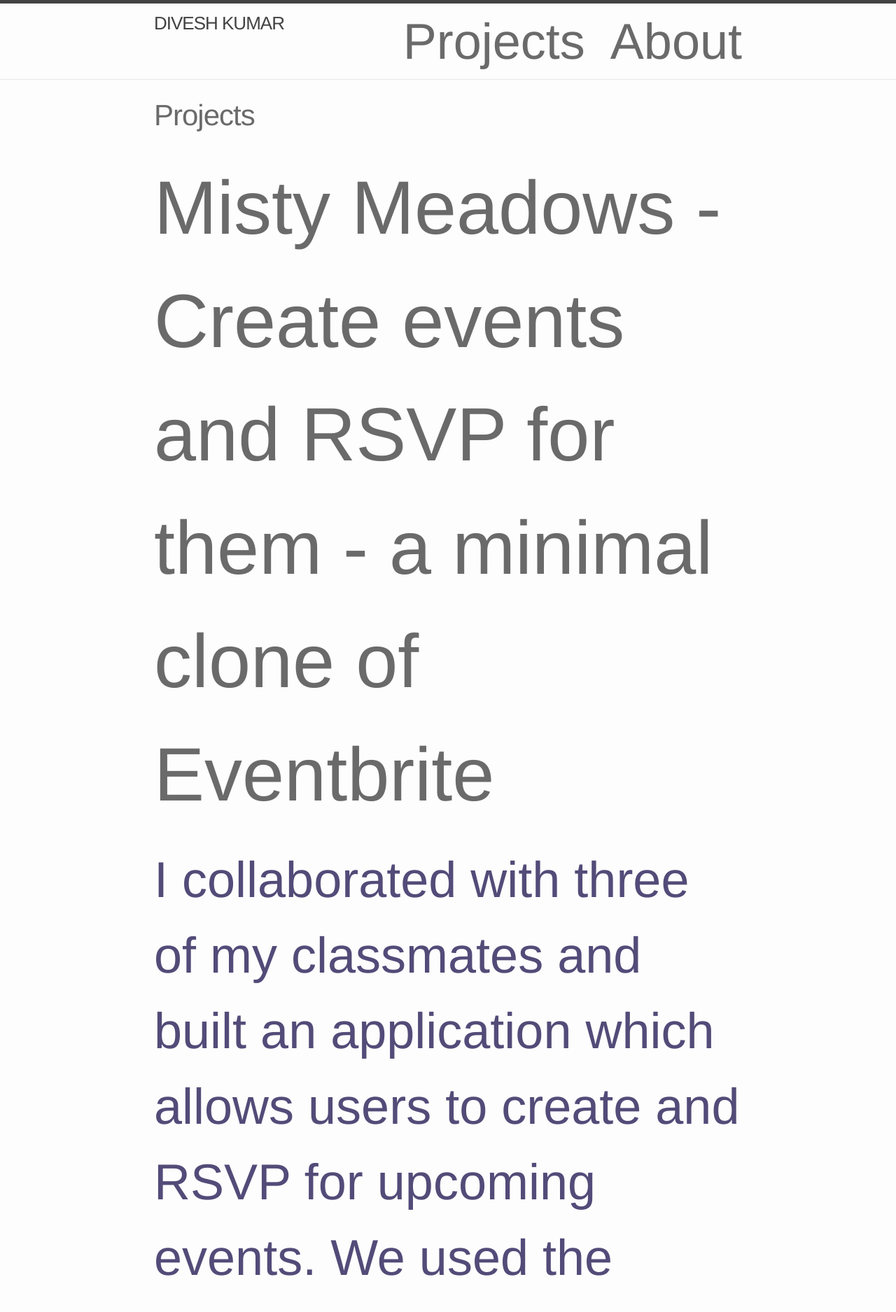
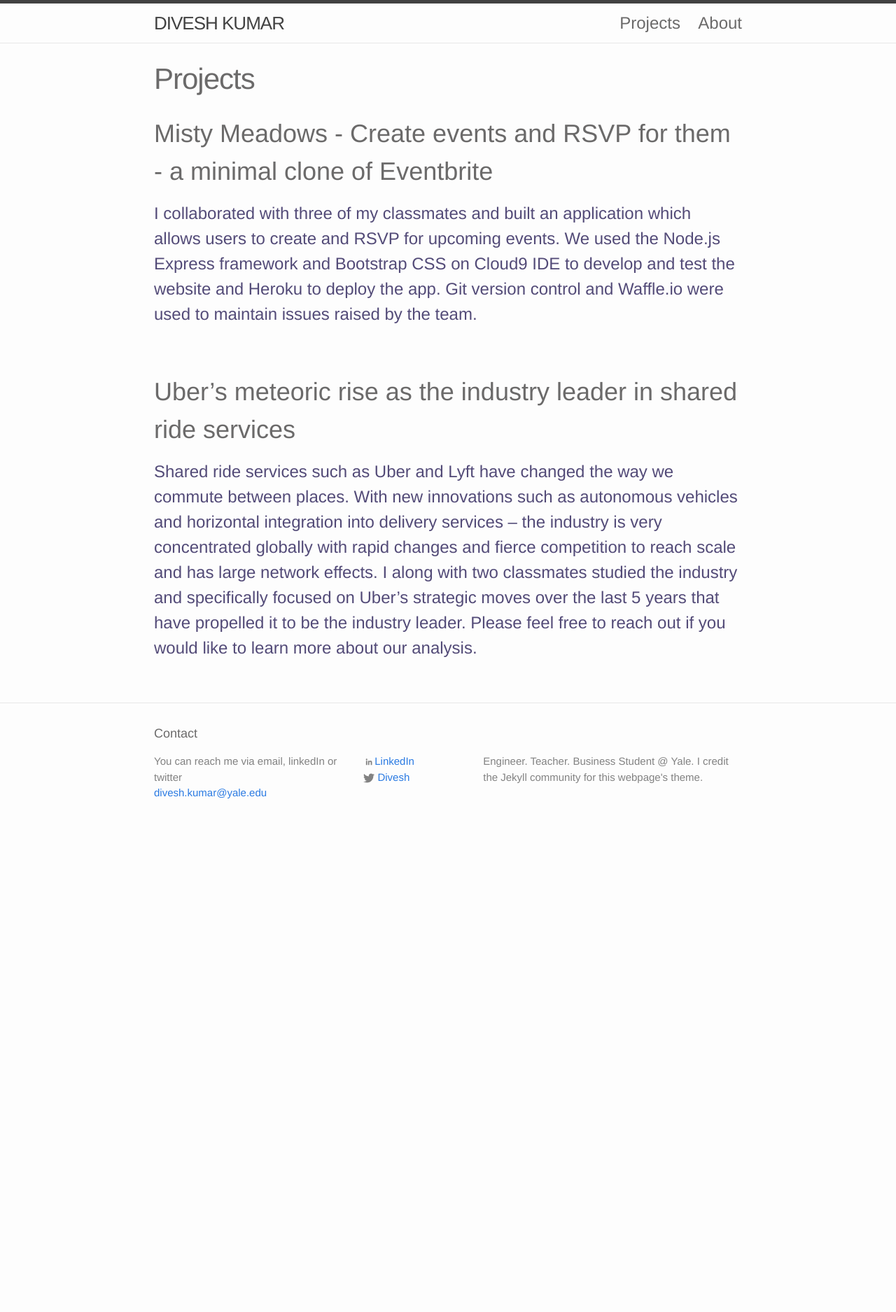
Before and after one commit to outstanding-hare/outstanding-hare.github.io, a Jekyll site: the page built from Projects.md, in a window 1280 px wide. Shown: the top 1875 px of the page at 70% size. Built offline with Jekyll 4.4.1, drawn with Linux system fonts in a browser that asks for light colours; after the commit the page ends 1205 px from its top, so only the background shows below that.

Commit message:
gmat post

```diff
--- a/_sass/_base.scss
+++ b/_sass/_base.scss
@@ -14,7 +14,7 @@
  * Basic styling
  */
 body {
-    font: $base-font-weight #{$base-font-size*3}/#{$base-line-height} $base-font-family;
+    font: $base-font-weight #{$base-font-size}/#{$base-line-height} $base-font-family;
     color: $text-color;
     background-color: $background-color;
     -webkit-text-size-adjust: 100%;
```
